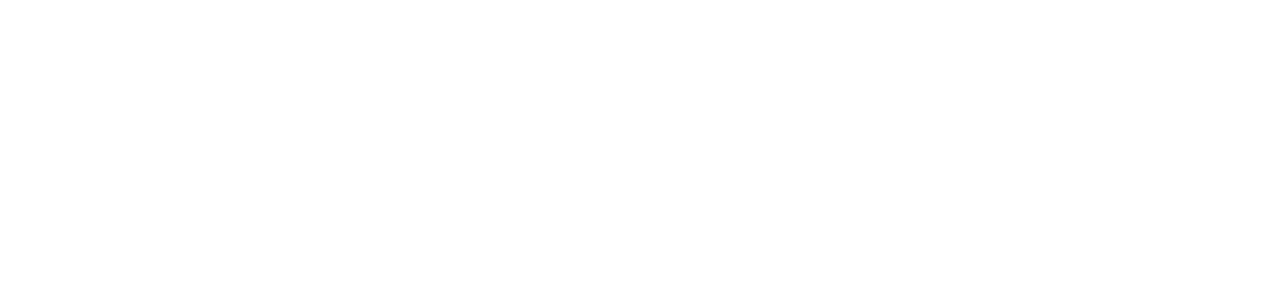
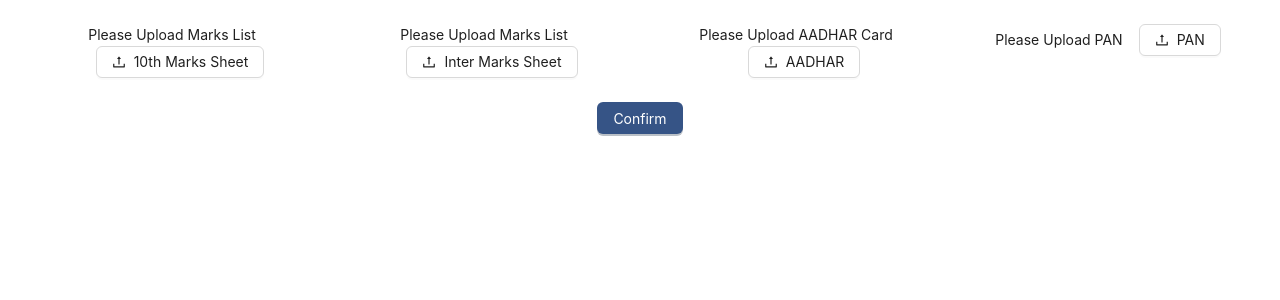
Before and after one commit to nndyalartr/hrfrontend, a React (Create React App) app: page /on-board in a window 1280 px wide. Before the commit this address had no page. Shown: the top 300 px of the page. Built offline with nearby package versions, Linux system fonts and the light colour scheme; what react-auth-kit would draw is missing.

Commit message:
Offer letter initiation

```diff
--- /dev/null
+++ b/src/QueryApiCalls/useCreateOnboardUser.ts
@@ -0,0 +1,30 @@
+import { useMutation, useQuery } from "@tanstack/react-query";
+import axios from "axios";
+import { privateAxios } from "../utils/AxiosUtils";
+import { OnBoardUser } from "../interfaces/types";
+const onboardUser: any = (options:OnBoardUser) => {
+    return privateAxios({
+        url:`/onoard-init/`,
+        method:"POST",
+        data:{
+            email : options.email,
+            name : options.name,
+            location : options.location,
+            doj : options.doj,
+            designation : options.designation,
+            ctc : options.ctc
+        },
+        responseType: 'blob',
+    })
+}
+
+const useCreateOnboardUser = (options:OnBoardUser,onSuccess:any,onError:any) => {
+    return useQuery( ["onboard-user"] ,()=>onboardUser(options),{
+        onSuccess,
+        onError,
+        refetchOnMount:false,
+        enabled:options.getApiEnabled
+    })
+}
+
+export default useCreateOnboardUser;
--- a/src/Routes/App.routes.tsx
+++ b/src/Routes/App.routes.tsx
@@ -26,6 +26,8 @@ import LoginPage from "../components/Login/LoginPage";
 import AdvanceRequestPage from "../components/Advance/AdvanceRequestPage";
 import ProductionReportsPage from "../components/ProductionReports/ProductionReportaPage";
 import RaiseTicket from "../components/ITSupport/RaiseTicket";
+import OnBoardForm from "../components/OnBoardForm/onBoardForm";
+import OnBoardRequest from "../components/OnBoardForm/onBoardRequest";
 
 function AppRoutes() {
     const loggedInEmail = UserInfoStore()?.loggedUserInfo.value;
@@ -42,6 +44,7 @@ function AppRoutes() {
 
                 {!isFirstLogin ? <Routes>
                     <Route path="/" element={<LoginPage />} />
+                    <Route path="/on-board" element={<OnBoardForm />} />
                     <Route path="/change-password" element={<ChangePasswordPage />} />
                     <Route path="/dashboard" element={<Dashboard />} />
                     <Route path="/user-attendance" element={<UserPage />} />
@@ -62,9 +65,11 @@ function AppRoutes() {
                     <Route path='/reports' element={shouldRestrictRoute ? <Navigate to="/dashboard" /> : <ProductionReportsPage />} />
                     <Route path='/user-logs' element={shouldRestrictRoute ? <Navigate to="/dashboard" /> : <UserDailyLogs />} />
                     <Route path='/advance' element={shouldRestrictRoute ? <Navigate to="/advance" /> : <AdvanceRequestPage />} />
+                    <Route path='/offer-initiation' element={shouldRestrictRoute ? <Navigate to="/dashboard" /> : <OnBoardRequest />} />
                 </Routes> : <Routes>
 
                     <Route path="/" element={<LoginPage />} />
+                    <Route path="/on-board" element={<OnBoardForm />} />
                     <Route path="/change-password" element={<ChangePasswordPage />} />
                     <Route
                         path="*"
--- /dev/null
+++ b/src/components/OnBoardForm/onBoardForm.tsx
@@ -0,0 +1,90 @@
+import React, { useState } from 'react';
+import { UploadOutlined } from '@ant-design/icons';
+import { Button, message, Upload, Row, Col } from 'antd';
+const OnBoardForm = () => {
+    const [files, setFiles] = useState<any>({
+        marks10th: null,
+        marksInter: null,
+        otherPDF: null,
+        additionalFile: null,
+    });
+    const handleUpload = () => {
+        const formData = new FormData();
+        Object.keys(files).forEach(key => {
+            if (files[key]) {
+                formData.append(key, files[key]);
+            }
+        });
+        // Send formData to your backend API endpoint using fetch or Axios
+        fetch('http://127.0.0.1:8001/api/curie/test/', {
+            method: 'POST',
+            body: formData,
+        })
+            .then(response => {
+                // Handle response
+                console.log(response);
+                message.success('Files uploaded successfully');
+            })
+            .catch(error => {
+                // Handle error
+                console.error('Error uploading files:', error);
+                message.error('File upload failed');
+            });
+    };
+    return (<>
+        <div className='m-4'>
+            <Row gutter={16}>
+                <Col span={6}>
+                    <Upload
+                        beforeUpload={(file) => {
+                            setFiles({ ...files, marks10th: file });
+                            return false;
+                        }}
+                        fileList={files.marks10th ? [files.marks10th] : []}
+                    >
+                        Please Upload Marks List
+                        <Button className='ms-3' icon={<UploadOutlined />}>10th Marks Sheet</Button>
+                    </Upload>
+                </Col>
+                <Col span={6}>
+                    <Upload
+                        beforeUpload={(file) => {
+                            setFiles({ ...files, marksInter: file });
+                            return false;
+                        }}
+                        fileList={files.marksInter ? [files.marksInter] : []}
+                    >
+                        Please Upload Marks List
+                        <Button className='ms-3' icon={<UploadOutlined />}>Inter Marks Sheet</Button>
+                    </Upload>
+                </Col>
+                <Col span={6}>
+                    <Upload
+                        beforeUpload={(file) => {
+                            setFiles({ ...files, otherPDF: file });
+                            return false;
+                        }}
+                        fileList={files.otherPDF ? [files.otherPDF] : []}
+                    >
+                        Please Upload AADHAR Card
+                        <Button className='ms-3' icon={<UploadOutlined />}>AADHAR</Button>
+                    </Upload>
+                </Col>
+                <Col span={6}>
+                    <Upload
+                        beforeUpload={(file) => {
+                            setFiles({ ...files, additionalFile: file });
+                            return false;
+                        }}
+                        fileList={files.additionalFile ? [files.additionalFile] : []}
+                    >
+                        Please Upload PAN
+                        <Button className='ms-3' icon={<UploadOutlined />}>PAN</Button>
+                    </Upload>
+                </Col>
+            </Row>
+            <Button className='mt-4' type="primary" onClick={handleUpload}>Confirm</Button>
+        </div>
+    </>)
+}
+export default OnBoardForm
--- /dev/null
+++ b/src/components/OnBoardForm/onBoardRequest.tsx
@@ -0,0 +1,90 @@
+import { Col, Row, Form, Input, Button, DatePicker } from "antd"
+import TopMenu from "../TopMenu"
+import { useState } from "react"
+import { OnBoardUser } from "../../interfaces/types"
+import useCreateOnboardUser from "../../QueryApiCalls/useCreateOnboardUser"
+import { AxiosError, AxiosResponse } from "axios"
+import moment from "moment"
+
+const OnBoardRequest = () => {
+    const [preOnBoardForm] = Form.useForm()
+    const [apiData, setApiData] = useState<OnBoardUser>({ email: "", name: "", ctc: "", location: "", designation: "", getApiEnabled: false, doj: "", type: "POST" })
+    const onSubmit = (values: any) => {
+        const doj = moment(values.doj.$d).format("YYYY-MM-DD")
+        setApiData({
+            ...apiData, ctc: values.ctc,
+            location: values.location,
+            email: values.email,
+            name: values.name,
+            designation: values.designation,
+            doj: doj,
+            getApiEnabled: true
+        })
+    }
+    const onSuccess = (res: AxiosResponse) => {
+        const url = window.URL.createObjectURL(new Blob([res.data]));
+        const link = document.createElement('a');
+        link.href = url;
+        link.setAttribute('download', `${apiData.name}.pdf`); // Set the desired file name here
+        document.body.appendChild(link);
+        link.click();
+        console.log(res.data)
+        setApiData({ ...apiData, getApiEnabled: false })
+    }
+    const onError = (err: AxiosError) => {
+        setApiData({ ...apiData, getApiEnabled: false })
+    }
+    useCreateOnboardUser(apiData, onSuccess, onError)
+    return <>
+        <TopMenu />
+        <Form
+            className=""
+            form={preOnBoardForm}
+            onFinish={onSubmit}
+        >
+            <Row gutter={16} className="m-3">
+                <Col span={8}>
+                    <Form.Item name="name" label="User Name" rules={[{ required: true }]}>
+                        <Input />
+                    </Form.Item>
+                </Col>
+                <Col span={8}>
+                    <Form.Item name="email" label="Email" rules={[{ required: true }]}>
+                        <Input />
+                    </Form.Item>
+                </Col>
+                <Col span={8}>
+                    <Form.Item name="doj" label="Date of joining" rules={[{ required: true }]}>
+                        <DatePicker format="YYYY-MM-DD" style={{ width: "100%" }} />
+                    </Form.Item>
+                </Col>
+            </Row>
+            <Row className="m-4" gutter={16}>
+                <Col span={6}>
+                    <Form.Item name="designation" label="Designation" rules={[{ required: true }]}>
+                        <Input />
+                    </Form.Item>
+                </Col>
+                <Col span={6}>
+                    <Form.Item name="ctc" label="Annual CTC" rules={[{ required: true }]}>
+                        <Input />
+                    </Form.Item>
+                </Col>
+                <Col span={6}>
+                    <Form.Item name="location" label="Location" rules={[{ required: true }]}>
+                        <Input />
+                    </Form.Item>
+                </Col>
+                <Col span={4}>
+                    <Button htmlType="submit" type="primary">Submit</Button>
+                </Col>
+            </Row>
+
+        </Form>
+        <Row>
+            <Col>
+            </Col>
+        </Row>
+    </>
+}
+export default OnBoardRequest
--- a/src/components/TopMenu.tsx
+++ b/src/components/TopMenu.tsx
@@ -167,7 +167,8 @@ export default function TopMenu() {
                     label: "Add User",
                     key: "/add-user"
                 }, { label: "Attendance Summary Report", key: "/attendance-all" },
-                { label: "User Logs", key: "/user-logs" }
+                { label: "User Logs", key: "/user-logs" },
+                { label: "Offer Initiation", key: "/offer-initiation" }
             ]
         },)
         items.push(
```
Also changed, not shown: src/interfaces/types.ts (+8 -0 lines).
